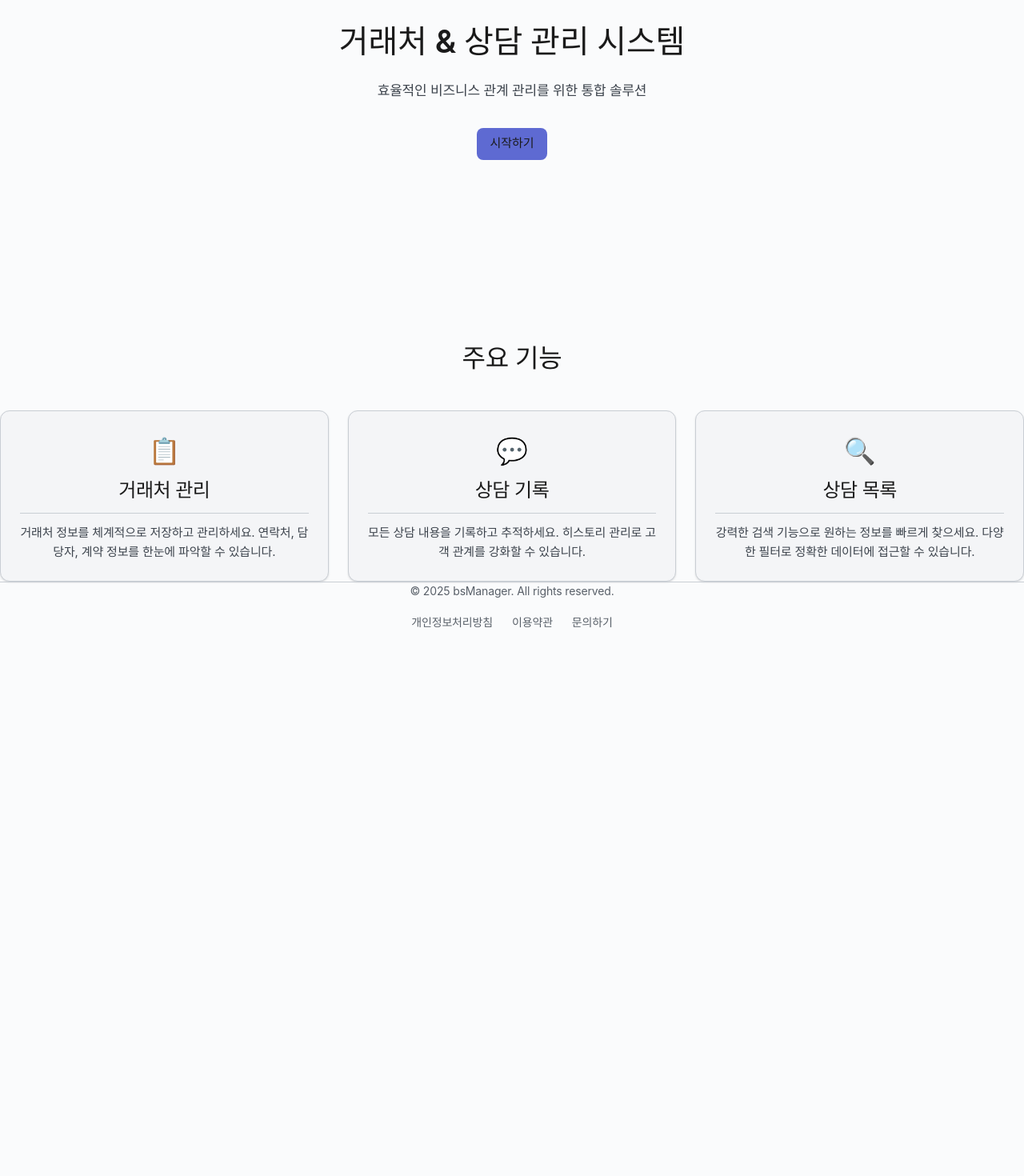
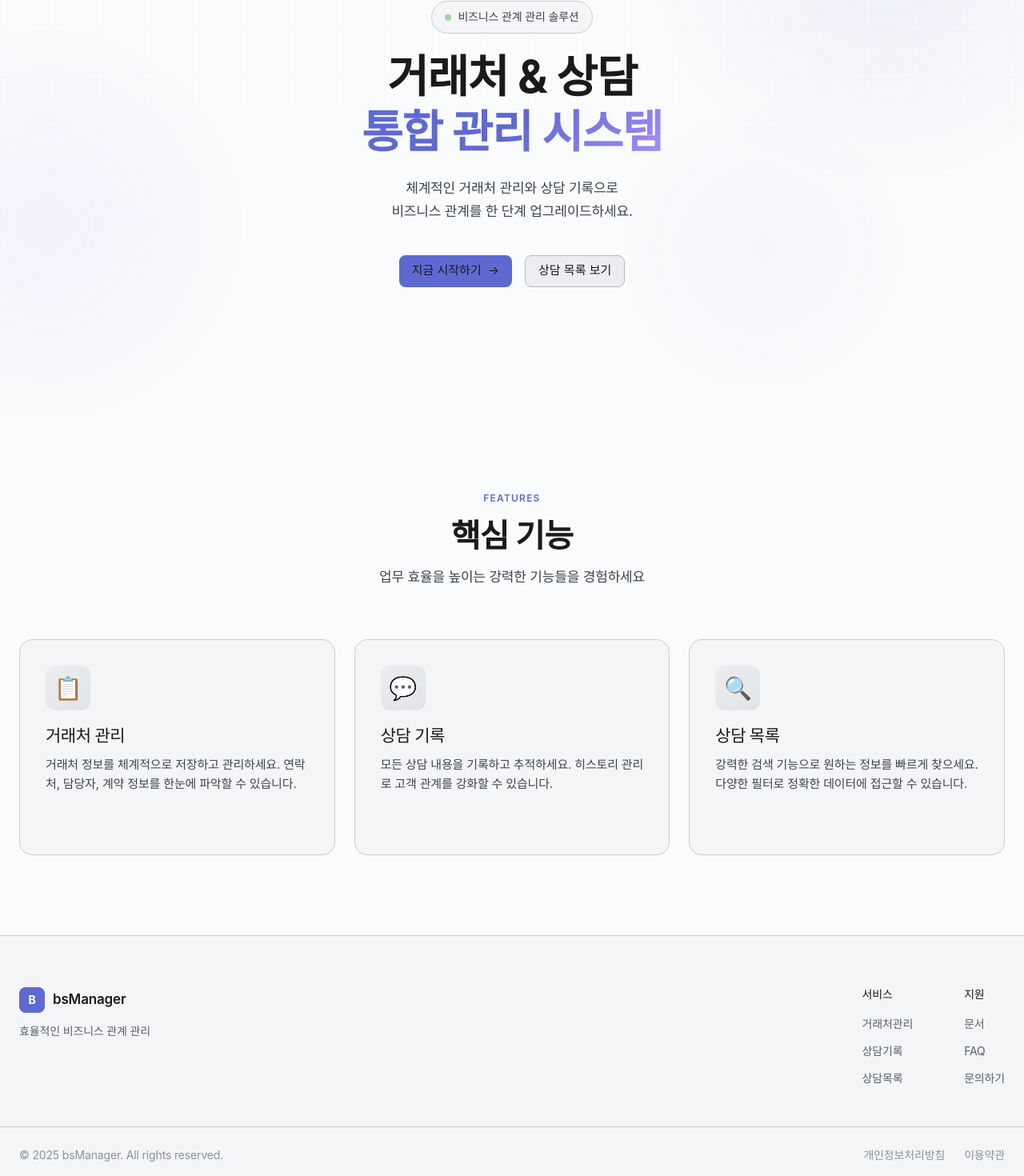
Before and after one commit to hyunia69/bsManager, a React (Vite) app: page / in a window 1280 px wide. Shown: the part 210-1680 px from the top of the page at 80% size. Before the commit the page ends 999 px from the top, so only its background shows below. Built offline with nearby package versions, Linux system fonts and the light colour scheme; no server answers.

Commit message:
랜딩페이지 수정

```diff
--- a/src/pages/Landing/Landing.jsx
+++ b/src/pages/Landing/Landing.jsx
@@ -5,15 +5,26 @@ import styles from './Landing.module.css';
 
 /**
  * bsManager 랜딩 페이지
- * 앱 소개 및 주요 기능 안내
+ * 모던 SaaS 스타일 디자인
  */
 export const Landing = () => {
   return (
     <div className={styles.landing}>
+      {/* Background Effects */}
+      <div className={styles.backgroundEffects}>
+        <div className={styles.gridPattern} />
+        <div className={styles.gradientOrb1} />
+        <div className={styles.gradientOrb2} />
+        <div className={styles.gradientOrb3} />
+      </div>
+
       {/* Header */}
       <header className={styles.header}>
         <nav className={styles.nav}>
-          <span className={styles.logo}>bsManager</span>
+          <span className={styles.logo}>
+            <span className={styles.logoIcon}>B</span>
+            bsManager
+          </span>
           <div className={styles.navLinks}>
             <Link to="/clients" className={styles.navLink}>거래처관리</Link>
             <Link to="/consultation/new" className={styles.navLink}>상담기록</Link>
@@ -25,78 +36,131 @@ export const Landing = () => {
 
       {/* Hero Section */}
       <section className={styles.hero}>
-        <h1 className={styles.heroTitle}>거래처 & 상담 관리 시스템</h1>
+        <div className={styles.heroBadge}>
+          <span className={styles.badgeDot} />
+          비즈니스 관계 관리 솔루션
+        </div>
+        <h1 className={styles.heroTitle}>
+          <span className={styles.titleLine}>거래처 & 상담</span>
+          <span className={styles.titleHighlight}>통합 관리 시스템</span>
+        </h1>
         <p className={styles.heroSubtitle}>
-          효율적인 비즈니스 관계 관리를 위한 통합 솔루션
+          체계적인 거래처 관리와 상담 기록으로<br />
+          비즈니스 관계를 한 단계 업그레이드하세요.
         </p>
+        <div className={styles.heroButtons}>
           <Link to="/clients">
-          <Button variant="primary" size="large">
-            시작하기
+            <Button variant="primary" size="large" className={styles.ctaButton}>
+              지금 시작하기
+              <span className={styles.buttonArrow}>→</span>
             </Button>
           </Link>
+          <Link to="/consultations">
+            <Button variant="secondary" size="large" className={styles.secondaryButton}>
+              상담 목록 보기
+            </Button>
+          </Link>
+        </div>
+
       </section>
 
       {/* Features Section */}
       <section className={styles.features}>
-        <h2 className={styles.sectionTitle}>주요 기능</h2>
+        <div className={styles.sectionHeader}>
+          <span className={styles.sectionLabel}>FEATURES</span>
+          <h2 className={styles.sectionTitle}>핵심 기능</h2>
+          <p className={styles.sectionSubtitle}>
+            업무 효율을 높이는 강력한 기능들을 경험하세요
+          </p>
+        </div>
+
         <div className={styles.featureGrid}>
           <Link to="/clients" className={styles.featureLink}>
-            <Card className={styles.featureCard}>
-              <CardHeader>
+            <div className={styles.featureCard}>
+              <div className={styles.featureIconWrap}>
                 <span className={styles.featureIcon}>📋</span>
+              </div>
               <h3 className={styles.featureTitle}>거래처 관리</h3>
-              </CardHeader>
-              <CardContent>
               <p className={styles.featureDescription}>
                 거래처 정보를 체계적으로 저장하고 관리하세요.
                 연락처, 담당자, 계약 정보를 한눈에 파악할 수 있습니다.
               </p>
-              </CardContent>
-            </Card>
+              <span className={styles.featureArrow}>
+                자세히 보기 →
+              </span>
+            </div>
           </Link>
 
           <Link to="/consultation/new" className={styles.featureLink}>
-            <Card className={styles.featureCard}>
-              <CardHeader>
+            <div className={styles.featureCard}>
+              <div className={styles.featureIconWrap}>
                 <span className={styles.featureIcon}>💬</span>
+              </div>
               <h3 className={styles.featureTitle}>상담 기록</h3>
-              </CardHeader>
-              <CardContent>
               <p className={styles.featureDescription}>
                 모든 상담 내용을 기록하고 추적하세요.
                 히스토리 관리로 고객 관계를 강화할 수 있습니다.
               </p>
-              </CardContent>
-            </Card>
+              <span className={styles.featureArrow}>
+                자세히 보기 →
+              </span>
+            </div>
           </Link>
 
           <Link to="/consultations" className={styles.featureLink}>
-            <Card className={styles.featureCard}>
-              <CardHeader>
+            <div className={styles.featureCard}>
+              <div className={styles.featureIconWrap}>
                 <span className={styles.featureIcon}>🔍</span>
+              </div>
               <h3 className={styles.featureTitle}>상담 목록</h3>
-              </CardHeader>
-              <CardContent>
               <p className={styles.featureDescription}>
                 강력한 검색 기능으로 원하는 정보를 빠르게 찾으세요.
                 다양한 필터로 정확한 데이터에 접근할 수 있습니다.
               </p>
-              </CardContent>
-            </Card>
+              <span className={styles.featureArrow}>
+                자세히 보기 →
+              </span>
+            </div>
           </Link>
         </div>
       </section>
 
       {/* Footer */}
       <footer className={styles.footer}>
+        <div className={styles.footerTop}>
+          <div className={styles.footerBrand}>
+            <span className={styles.footerLogo}>
+              <span className={styles.logoIcon}>B</span>
+              bsManager
+            </span>
+            <p className={styles.footerTagline}>
+              효율적인 비즈니스 관계 관리
+            </p>
+          </div>
+          <nav className={styles.footerLinks}>
+            <div className={styles.footerLinkGroup}>
+              <h4 className={styles.footerLinkTitle}>서비스</h4>
+              <Link to="/clients" className={styles.footerLink}>거래처관리</Link>
+              <Link to="/consultation/new" className={styles.footerLink}>상담기록</Link>
+              <Link to="/consultations" className={styles.footerLink}>상담목록</Link>
+            </div>
+            <div className={styles.footerLinkGroup}>
+              <h4 className={styles.footerLinkTitle}>지원</h4>
+              <a href="#docs" className={styles.footerLink}>문서</a>
+              <a href="#faq" className={styles.footerLink}>FAQ</a>
+              <a href="#contact" className={styles.footerLink}>문의하기</a>
+            </div>
+          </nav>
+        </div>
+        <div className={styles.footerBottom}>
           <p className={styles.copyright}>
-          &copy; 2025 bsManager. All rights reserved.
+            © 2025 bsManager. All rights reserved.
           </p>
-        <nav className={styles.footerNav}>
-          <a href="#privacy" className={styles.footerLink}>개인정보처리방침</a>
-          <a href="#terms" className={styles.footerLink}>이용약관</a>
-          <a href="#contact" className={styles.footerLink}>문의하기</a>
-        </nav>
+          <div className={styles.footerLegal}>
+            <a href="#privacy" className={styles.legalLink}>개인정보처리방침</a>
+            <a href="#terms" className={styles.legalLink}>이용약관</a>
+          </div>
+        </div>
       </footer>
     </div>
   );
--- a/src/pages/Landing/Landing.module.css
+++ b/src/pages/Landing/Landing.module.css
@@ -1,18 +1,110 @@
 /**
  * bsManager 랜딩 페이지 스타일
- * Linear 디자인 토큰 활용
+ * 모던 SaaS 디자인 - 그라데이션, 글래스모피즘, 애니메이션
  */
 
-/* 랜딩 페이지 컨테이너 */
+/* ===== ANIMATIONS ===== */
+@keyframes float {
+  0%, 100% { transform: translateY(0px); }
+  50% { transform: translateY(-10px); }
+}
+
+@keyframes float-delayed {
+  0%, 100% { transform: translateY(0px) rotate(-2deg); }
+  50% { transform: translateY(-15px) rotate(2deg); }
+}
+
+@keyframes pulse {
+  0%, 100% { opacity: 0.4; transform: scale(1); }
+  50% { opacity: 0.6; transform: scale(1.05); }
+}
+
+@keyframes fadeInUp {
+  from {
+    opacity: 0;
+    transform: translateY(20px);
+  }
+  to {
+    opacity: 1;
+    transform: translateY(0);
+  }
+}
+
+@keyframes shimmer {
+  0% { background-position: -200% 0; }
+  100% { background-position: 200% 0; }
+}
+
+/* ===== LAYOUT ===== */
 .landing {
   min-height: 100vh;
   background: var(--color-bg-primary);
   color: var(--color-text-primary);
   display: flex;
   flex-direction: column;
+  position: relative;
+  overflow-x: hidden;
 }
 
-/* Header */
+/* ===== BACKGROUND EFFECTS ===== */
+.backgroundEffects {
+  position: fixed;
+  top: 0;
+  left: 0;
+  right: 0;
+  bottom: 0;
+  pointer-events: none;
+  z-index: 0;
+  overflow: hidden;
+}
+
+.gridPattern {
+  position: absolute;
+  top: 0;
+  left: 0;
+  right: 0;
+  height: 100vh;
+  background-image:
+    linear-gradient(rgba(94, 106, 210, 0.03) 1px, transparent 1px),
+    linear-gradient(90deg, rgba(94, 106, 210, 0.03) 1px, transparent 1px);
+  background-size: 60px 60px;
+  mask-image: linear-gradient(to bottom, rgba(0, 0, 0, 0.8) 0%, transparent 70%);
+}
+
+.gradientOrb1 {
+  position: absolute;
+  top: -20%;
+  right: -10%;
+  width: 600px;
+  height: 600px;
+  background: radial-gradient(circle, rgba(94, 106, 210, 0.15) 0%, transparent 70%);
+  border-radius: 50%;
+  animation: pulse 8s ease-in-out infinite;
+}
+
+.gradientOrb2 {
+  position: absolute;
+  top: 30%;
+  left: -15%;
+  width: 500px;
+  height: 500px;
+  background: radial-gradient(circle, rgba(113, 112, 255, 0.1) 0%, transparent 70%);
+  border-radius: 50%;
+  animation: pulse 10s ease-in-out infinite 2s;
+}
+
+.gradientOrb3 {
+  position: absolute;
+  bottom: 10%;
+  right: 10%;
+  width: 400px;
+  height: 400px;
+  background: radial-gradient(circle, rgba(94, 106, 210, 0.08) 0%, transparent 70%);
+  border-radius: 50%;
+  animation: pulse 12s ease-in-out infinite 4s;
+}
+
+/* ===== HEADER ===== */
 .header {
   position: fixed;
   top: 0;
@@ -22,29 +114,44 @@
   display: flex;
   align-items: center;
   justify-content: space-between;
-  padding: 0 var(--page-paddingInline);
+  padding: 0 var(--page-padding-inline);
   background: var(--header-bg);
   backdrop-filter: blur(var(--header-blur));
   border-bottom: 1px solid var(--header-border);
   z-index: var(--layer-header);
 }
 
-/* Navigation */
 .nav {
   display: flex;
   align-items: center;
-  gap: 32px;
+  gap: 40px;
 }
 
 .logo {
+  display: flex;
+  align-items: center;
+  gap: 10px;
   font-size: var(--title-2-size);
   font-weight: var(--font-weight-semibold);
   color: var(--color-text-primary);
 }
 
+.logoIcon {
+  display: flex;
+  align-items: center;
+  justify-content: center;
+  width: 32px;
+  height: 32px;
+  background: linear-gradient(135deg, var(--color-brand-bg), var(--color-accent));
+  color: white;
+  font-weight: var(--font-weight-bold);
+  font-size: 14px;
+  border-radius: var(--radius-8);
+}
+
 .navLinks {
   display: flex;
-  gap: 24px;
+  gap: 8px;
 }
 
 .navLink {
@@ -52,9 +159,9 @@
   font-weight: var(--font-weight-medium);
   color: var(--color-text-secondary);
   text-decoration: none;
-  padding: 8px 12px;
-  border-radius: var(--radius-6);
-  transition: all var(--speed-quickTransition) var(--ease-out-quad);
+  padding: 8px 16px;
+  border-radius: var(--radius-8);
+  transition: all var(--speed-quick-transition) var(--ease-out-quad);
 }
 
 .navLink:hover {
@@ -62,52 +169,137 @@
   background: var(--color-bg-secondary);
 }
 
-/* Hero Section */
+/* ===== HERO SECTION ===== */
 .hero {
   display: flex;
   flex-direction: column;
   align-items: center;
   justify-content: center;
-  min-height: 80vh;
+  min-height: 90vh;
   text-align: center;
-  padding: var(--page-paddingBlock) var(--page-paddingInline);
-  padding-top: calc(var(--header-height) + var(--page-paddingBlock));
+  padding: 120px var(--page-padding-inline) 60px;
+  position: relative;
+  z-index: 1;
+}
+
+.heroBadge {
+  display: inline-flex;
+  align-items: center;
+  gap: 8px;
+  padding: 8px 16px;
+  background: var(--color-bg-secondary);
+  border: 1px solid var(--color-border-primary);
+  border-radius: var(--radius-rounded);
+  font-size: var(--text-small-size);
+  color: var(--color-text-secondary);
+  margin-bottom: 24px;
+  animation: fadeInUp 0.6s ease-out;
+}
+
+.badgeDot {
+  width: 8px;
+  height: 8px;
+  background: var(--color-green);
+  border-radius: 50%;
+  animation: pulse 2s ease-in-out infinite;
 }
 
 .heroTitle {
-  font-size: var(--title-5-size);
-  font-weight: var(--font-weight-semibold);
-  letter-spacing: var(--title-5-letterSpacing);
-  line-height: var(--title-5-lineHeight);
-  margin: 0 0 16px;
+  display: flex;
+  flex-direction: column;
+  gap: 8px;
+  font-size: var(--title-7-size);
+  font-weight: var(--font-weight-bold);
+  letter-spacing: var(--title-7-letter-spacing);
+  line-height: 1.1;
+  margin: 0 0 24px;
+  animation: fadeInUp 0.6s ease-out 0.1s both;
+}
+
+.titleLine {
+  color: var(--color-text-primary);
+}
+
+.titleHighlight {
+  background: linear-gradient(135deg, var(--color-brand-bg) 0%, var(--color-accent) 50%, #a78bfa 100%);
+  -webkit-background-clip: text;
+  -webkit-text-fill-color: transparent;
+  background-clip: text;
 }
 
 .heroSubtitle {
   font-size: var(--text-large-size);
   color: var(--color-text-secondary);
-  margin: 0 0 32px;
-  max-width: 600px;
+  line-height: 1.7;
+  margin: 0 0 40px;
+  max-width: 500px;
+  animation: fadeInUp 0.6s ease-out 0.2s both;
 }
 
-/* Features Section */
+.heroButtons {
+  display: flex;
+  gap: 16px;
+  animation: fadeInUp 0.6s ease-out 0.3s both;
+}
+
+.ctaButton {
+  display: inline-flex;
+  align-items: center;
+  gap: 8px;
+}
+
+.buttonArrow {
+  transition: transform var(--speed-quick-transition) var(--ease-out-quad);
+}
+
+.ctaButton:hover .buttonArrow {
+  transform: translateX(4px);
+}
+
+.secondaryButton {
+  border: 1px solid var(--color-border-secondary);
+}
+
+/* ===== FEATURES SECTION ===== */
 .features {
-  max-width: var(--page-maxWidth);
+  position: relative;
+  z-index: 1;
+  max-width: var(--page-max-width);
   margin: 0 auto;
-  padding: var(--page-paddingBlock) var(--page-paddingInline);
+  padding: 100px var(--page-padding-inline);
   width: 100%;
 }
 
+.sectionHeader {
+  text-align: center;
+  margin-bottom: 64px;
+}
+
+.sectionLabel {
+  display: inline-block;
+  font-size: var(--text-micro-size);
+  font-weight: var(--font-weight-semibold);
+  color: var(--color-accent);
+  letter-spacing: 0.1em;
+  margin-bottom: 16px;
+}
+
 .sectionTitle {
-  font-size: var(--title-4-size);
-  font-weight: var(--font-weight-semibold);
-  letter-spacing: var(--title-4-letterSpacing);
-  text-align: center;
-  margin: 0 0 48px;
+  font-size: var(--title-5-size);
+  font-weight: var(--font-weight-bold);
+  letter-spacing: var(--title-5-letter-spacing);
+  margin: 0 0 16px;
+}
+
+.sectionSubtitle {
+  font-size: var(--text-large-size);
+  color: var(--color-text-secondary);
+  margin: 0;
 }
 
 .featureGrid {
   display: grid;
-  grid-template-columns: repeat(auto-fit, minmax(280px, 1fr));
+  grid-template-columns: repeat(3, 1fr);
   gap: 24px;
 }
 
@@ -117,111 +309,261 @@
   display: block;
 }
 
-.featureLink .featureCard {
-  transition: transform var(--speed-quickTransition) var(--ease-out-quad),
-    box-shadow var(--speed-quickTransition) var(--ease-out-quad);
+.featureCard {
+  height: 100%;
+  padding: 32px;
+  background: var(--color-bg-secondary);
+  border: 1px solid var(--color-border-primary);
+  border-radius: var(--radius-16);
+  transition: all var(--speed-regular-transition) var(--ease-out-cubic);
+  position: relative;
+  overflow: hidden;
+}
+
+.featureCard::before {
+  content: '';
+  position: absolute;
+  top: 0;
+  left: 0;
+  right: 0;
+  height: 2px;
+  background: linear-gradient(90deg, transparent, var(--color-accent), transparent);
+  opacity: 0;
+  transition: opacity var(--speed-regular-transition) var(--ease-out-quad);
 }
 
 .featureLink:hover .featureCard {
   transform: translateY(-4px);
-  box-shadow: var(--shadow-medium);
+  border-color: var(--color-border-secondary);
+  box-shadow: var(--shadow-high);
 }
 
-.featureCard {
-  text-align: center;
+.featureLink:hover .featureCard::before {
+  opacity: 1;
+}
+
+.featureIconWrap {
+  display: flex;
+  align-items: center;
+  justify-content: center;
+  width: 56px;
+  height: 56px;
+  background: linear-gradient(135deg, var(--color-bg-tertiary), var(--color-bg-quaternary));
+  border-radius: var(--radius-12);
+  margin-bottom: 20px;
 }
 
 .featureIcon {
-  font-size: 32px;
-  display: block;
-  margin-bottom: 8px;
+  font-size: 28px;
 }
 
 .featureTitle {
   font-size: var(--title-2-size);
-  font-weight: var(--font-weight-medium);
-  margin: 0;
+  font-weight: var(--font-weight-semibold);
+  margin: 0 0 12px;
 }
 
 .featureDescription {
   font-size: var(--text-regular-size);
   color: var(--color-text-secondary);
   line-height: 1.6;
+  margin: 0 0 20px;
+}
+
+.featureArrow {
+  font-size: var(--text-small-size);
+  color: var(--color-accent);
+  font-weight: var(--font-weight-medium);
+  opacity: 0;
+  transform: translateX(-8px);
+  transition: all var(--speed-regular-transition) var(--ease-out-quad);
+}
+
+.featureLink:hover .featureArrow {
+  opacity: 1;
+  transform: translateX(0);
+}
+
+/* ===== FOOTER ===== */
+.footer {
+  position: relative;
+  z-index: 1;
+  margin-top: auto;
+  background: var(--color-bg-secondary);
+  border-top: 1px solid var(--color-border-primary);
+}
+
+.footerTop {
+  display: flex;
+  justify-content: space-between;
+  align-items: flex-start;
+  max-width: var(--page-max-width);
+  margin: 0 auto;
+  padding: 64px var(--page-padding-inline) 48px;
+  gap: 64px;
+}
+
+.footerBrand {
+  display: flex;
+  flex-direction: column;
+  gap: 12px;
+}
+
+.footerLogo {
+  display: flex;
+  align-items: center;
+  gap: 10px;
+  font-size: var(--title-1-size);
+  font-weight: var(--font-weight-semibold);
+  color: var(--color-text-primary);
+}
+
+.footerTagline {
+  font-size: var(--text-small-size);
+  color: var(--color-text-tertiary);
   margin: 0;
 }
 
-/* Footer */
-.footer {
-  margin-top: auto;
-  padding: 32px var(--page-paddingInline);
-  border-top: 1px solid var(--color-border-primary);
-  text-align: center;
+.footerLinks {
+  display: flex;
+  gap: 64px;
 }
 
-.copyright {
-  font-size: var(--text-small-size);
-  color: var(--color-text-tertiary);
-  margin: 0 0 16px;
+.footerLinkGroup {
+  display: flex;
+  flex-direction: column;
+  gap: 12px;
 }
 
-.footerNav {
-  display: flex;
-  gap: 24px;
-  justify-content: center;
-  flex-wrap: wrap;
+.footerLinkTitle {
+  font-size: var(--text-small-size);
+  font-weight: var(--font-weight-semibold);
+  color: var(--color-text-primary);
+  margin: 0 0 4px;
 }
 
 .footerLink {
   font-size: var(--text-small-size);
   color: var(--color-text-tertiary);
   text-decoration: none;
-  transition: color var(--speed-quickTransition) var(--ease-out-quad);
+  transition: color var(--speed-quick-transition) var(--ease-out-quad);
 }
 
 .footerLink:hover {
   color: var(--color-text-primary);
 }
 
-/* Responsive Design */
+.footerBottom {
+  display: flex;
+  justify-content: space-between;
+  align-items: center;
+  max-width: var(--page-max-width);
+  margin: 0 auto;
+  padding: 24px var(--page-padding-inline);
+  border-top: 1px solid var(--color-border-primary);
+}
+
+.copyright {
+  font-size: var(--text-small-size);
+  color: var(--color-text-quaternary);
+  margin: 0;
+}
+
+.footerLegal {
+  display: flex;
+  gap: 24px;
+}
+
+.legalLink {
+  font-size: var(--text-small-size);
+  color: var(--color-text-quaternary);
+  text-decoration: none;
+  transition: color var(--speed-quick-transition) var(--ease-out-quad);
+}
+
+.legalLink:hover {
+  color: var(--color-text-secondary);
+}
+
+/* ===== RESPONSIVE DESIGN ===== */
+@media (max-width: 1024px) {
+  .featureGrid {
+    grid-template-columns: 1fr;
+    gap: 20px;
+  }
+
+  .footerTop {
+    flex-direction: column;
+    gap: 40px;
+  }
+
+  .footerLinks {
+    width: 100%;
+    justify-content: flex-start;
+  }
+}
+
 @media (max-width: 768px) {
   .header {
-    flex-direction: column;
-    height: auto;
-    padding: 12px var(--page-paddingInline);
-    gap: 12px;
+    padding: 0 16px;
   }
 
   .nav {
-    flex-direction: column;
-    gap: 12px;
-    width: 100%;
+    gap: 16px;
   }
 
   .navLinks {
-    gap: 8px;
-    flex-wrap: wrap;
-    justify-content: center;
-  }
-
-  .navLink {
-    padding: 6px 10px;
-    font-size: var(--text-micro-size);
+    display: none;
   }
 
   .hero {
-    padding-top: calc(120px + var(--page-paddingBlock));
+    min-height: 80vh;
+    padding: 100px 16px 40px;
   }
 
   .heroTitle {
-    font-size: var(--title-3-size);
+    font-size: var(--title-5-size);
+  }
+
+  .heroSubtitle {
+    font-size: var(--text-regular-size);
+  }
+
+  .heroButtons {
+    flex-direction: column;
+    width: 100%;
+    max-width: 300px;
+  }
+
+  .features {
+    padding: 60px 16px;
   }
 
   .sectionTitle {
-    font-size: var(--title-3-size);
+    font-size: var(--title-4-size);
   }
 
-  .footerNav {
+  .featureCard {
+    padding: 24px;
+  }
+
+  .footerTop {
+    padding: 40px 16px 32px;
+  }
+
+  .footerLinks {
     flex-direction: column;
-    gap: 12px;
+    gap: 32px;
+  }
+
+  .footerBottom {
+    flex-direction: column;
+    gap: 16px;
+    padding: 20px 16px;
+    text-align: center;
+  }
+
+  .footerLegal {
+    justify-content: center;
   }
 }
```
Lines whose indentation alone changed are shown as unchanged.
